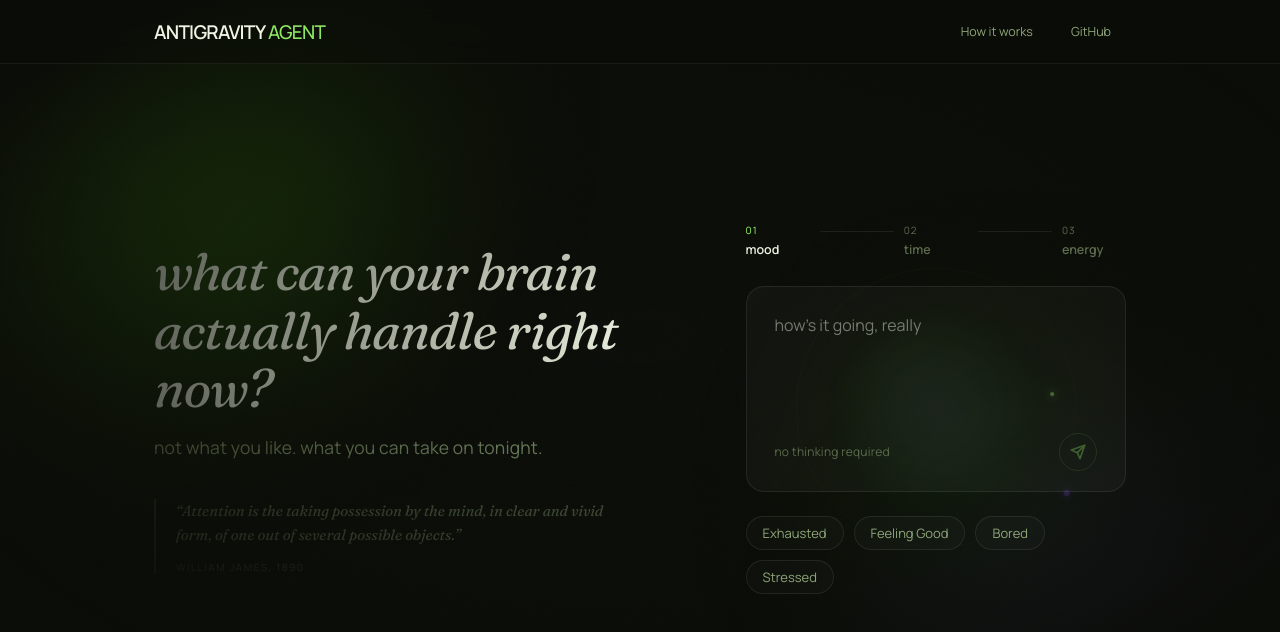
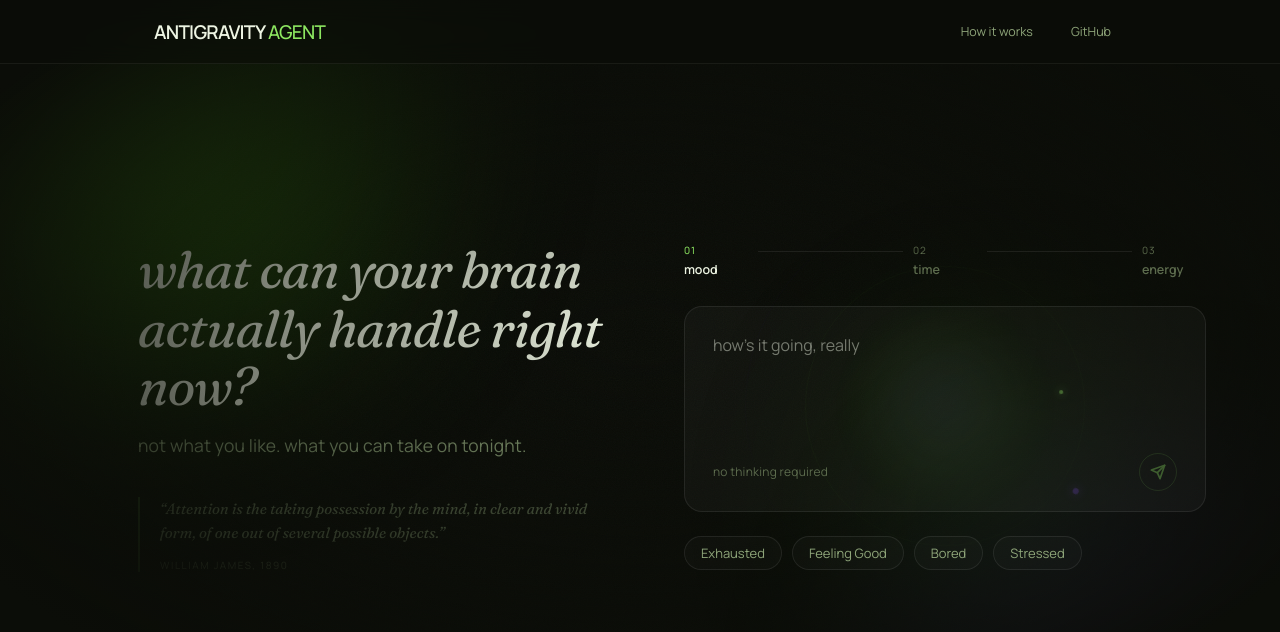
Before and after one commit to yugpokharel/Drift, a React (Vite) app in the folder frontend/: page / in a window 1280 px wide. Shown: the top 632 px of the page. Built offline with nearby package versions, Linux system fonts and the light colour scheme.

Commit message:
desktop columns split setup

```diff
--- a/frontend/src/index.css
+++ b/frontend/src/index.css
@@ -240,7 +240,13 @@ body {
   width: 100%;
   max-width: var(--max-w);
   margin: 0 auto;
-  padding: 0 var(--pad-x);
+  padding: 0 48px;
+}
+
+@media (max-width: 600px) {
+  .content-col {
+    padding: 0 24px;
+  }
 }
 
 /* ============================================================
@@ -408,11 +414,11 @@ body {
 
 .onboarding-grid {
   display: grid;
-  grid-template-columns: 1.15fr 0.85fr;
-  gap: clamp(48px, 6vw, 96px);
+  grid-template-columns: 48% 52%;
+  gap: 64px;
   align-items: center;
   width: 100%;
-  min-height: calc(100vh - var(--navbar-h) - 48px);
+  min-height: calc(100vh - var(--navbar-h) - 52px);
   padding: 48px 0;
 }
 
@@ -445,7 +451,7 @@ body {
   width: 100%;
 }
 
-@media (max-width: 900px) {
+@media (max-width: 960px) {
   .onboarding-grid {
     grid-template-columns: 1fr;
     gap: 48px;
```
